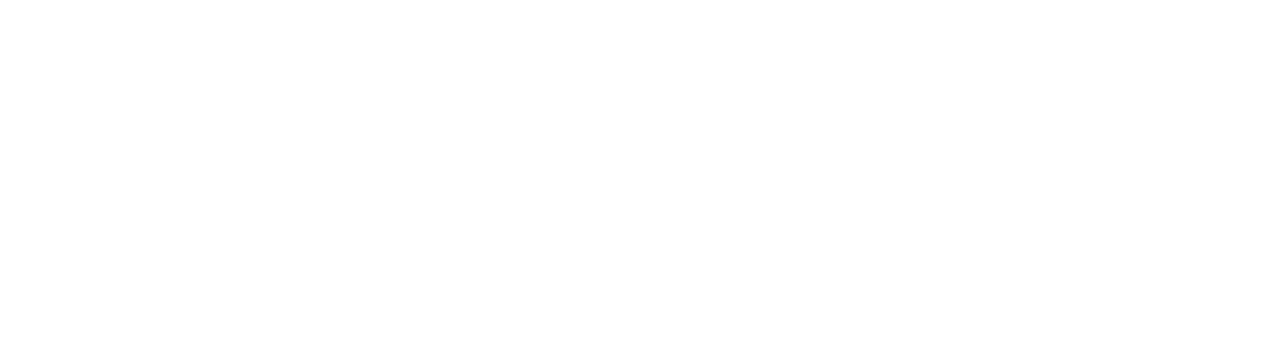
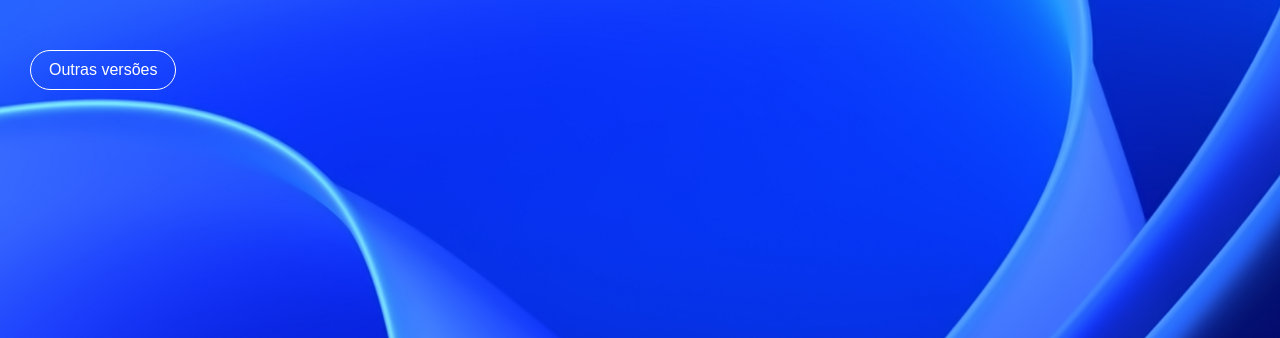
Before and after one commit to paulinhoustavinho/downloadw10, a plain HTML site: page index.html in a window 1280 px wide. Shown: the top 338 px of the page. Drawn offline with Linux system fonts and the light colour scheme.

Commit message:
Update index.html

```diff
--- a/index.html
+++ b/index.html
@@ -15,7 +15,7 @@
 header{
 	widows: 100%;
 	height: 100vh;
-	background-image: url('../site/img/wpp.jpg');
+	background-image: url('../img/wpp.jpg');
 	background-position: center;
 	background-size: cover;
 }
```
